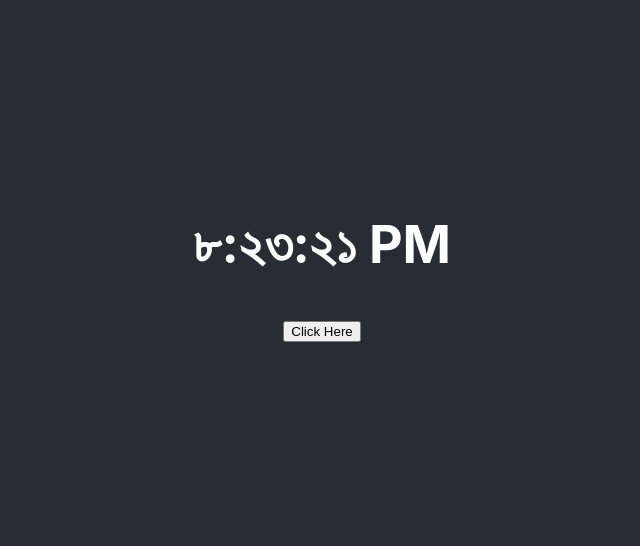
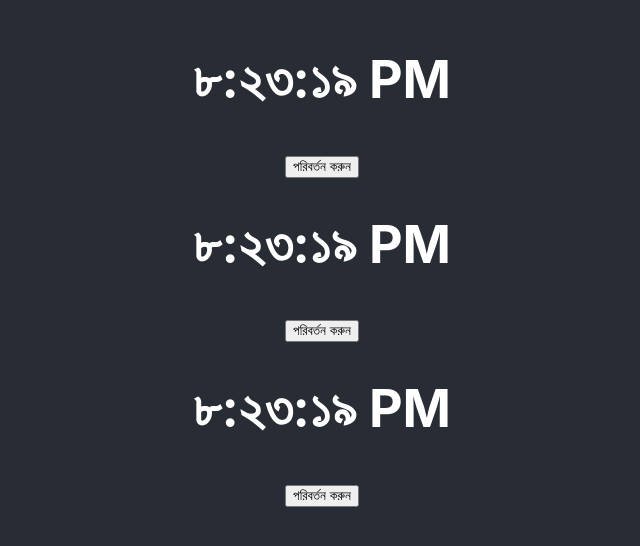
Before and after one commit to emonShimoul/react-playground, a React (Create React App) app in the folder think-in-a-react-way/myreact/: page / in a window 1280 px wide. Shown: the part 140-686 px from the top of the page, without its empty margins (318-958 px from the left). Built offline with nearby package versions, Linux system fonts and the light colour scheme.

Commit message:
list, map and keys

```diff
--- a/think-in-a-react-way/myreact/src/App.js
+++ b/think-in-a-react-way/myreact/src/App.js
@@ -1,12 +1,12 @@
 import './App.css';
-import Clock from './components/Clock';
+import ClockList from './components/ClockList';
 
 function App() {
-  // console.log('App rendered!!');
+  const quantities = [1,2,3];
   return (
     <div className="App">
       <header className="App-header">
-        <Clock/>
+        <ClockList quantities={quantities} />
       </header>
     </div>
   );
--- a/think-in-a-react-way/myreact/src/components/Button.js
+++ b/think-in-a-react-way/myreact/src/components/Button.js
@@ -13,10 +13,14 @@
     }
 
   render() {
-    // console.log("Button rendered!!");
-    const {change, locale} = this.props;
+    const {change, locale, show} = this.props;
     return (
-      <button type='button' onClick={() => change(locale)}>Click Here</button>
+      <>
+        <button type='button' onClick={() => change(locale)}>
+            {locale === 'bn-BD' ? 'Change': 'পরিবর্তন করুন'}
+        </button>
+        {show && <p>Hello!!</p>}
+      </>
     )
   }
 }
--- a/think-in-a-react-way/myreact/src/components/Clock.js
+++ b/think-in-a-react-way/myreact/src/components/Clock.js
@@ -39,7 +39,6 @@
   }
 
   render() {
-    // console.log("Clock rendered!!");
     const {date, locale} = this.state;
     return (
       <div>
@@ -54,7 +53,10 @@
 
       {/* <button onClick={() => this.handleClick('en-US')}>Click Here</button> */}
 
-      <Button change={this.handleClick} locale="en-US">Click Here</Button>
+      {locale === 'bn-BD' ?
+      (<Button change={this.handleClick} locale="en-US" show={false} />) :
+      (<Button change={this.handleClick} locale="bn-BD" show />)}
+
       </div>
     );
   }
--- /dev/null
+++ b/think-in-a-react-way/myreact/src/components/ClockList.js
@@ -0,0 +1,16 @@
+import React from 'react';
+import Clock from './Clock';
+
+const ClockList = ({quantities = []}) => {
+    return (
+        <div>
+            {
+            quantities.map(() => (
+                <Clock key={Math.random()} />
+                ))
+            }
+        </div>
+    );
+};
+
+export default ClockList;
```
